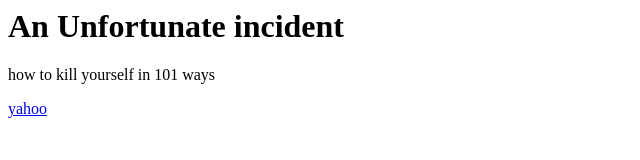
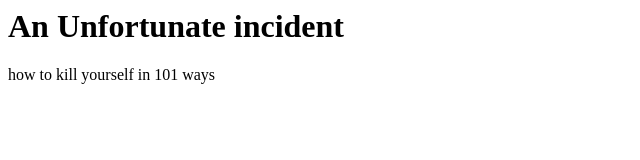
Before and after one commit to Vaishnavim21/Demo_25April, a plain HTML site: page index.html in a window 1280 px wide. Shown: the full height of the page, 0-640 px from the left. Drawn offline with Linux system fonts and the light colour scheme.

Commit message:
index.html is modified

```diff
--- a/index.html
+++ b/index.html
@@ -5,6 +5,6 @@
     <body>
         <h1>An Unfortunate incident</h1>
         <p>how to kill  yourself in 101 ways</p>
-        <a href="www.yahoo.com">yahoo</a>
+
     </body>
 </html>
```
